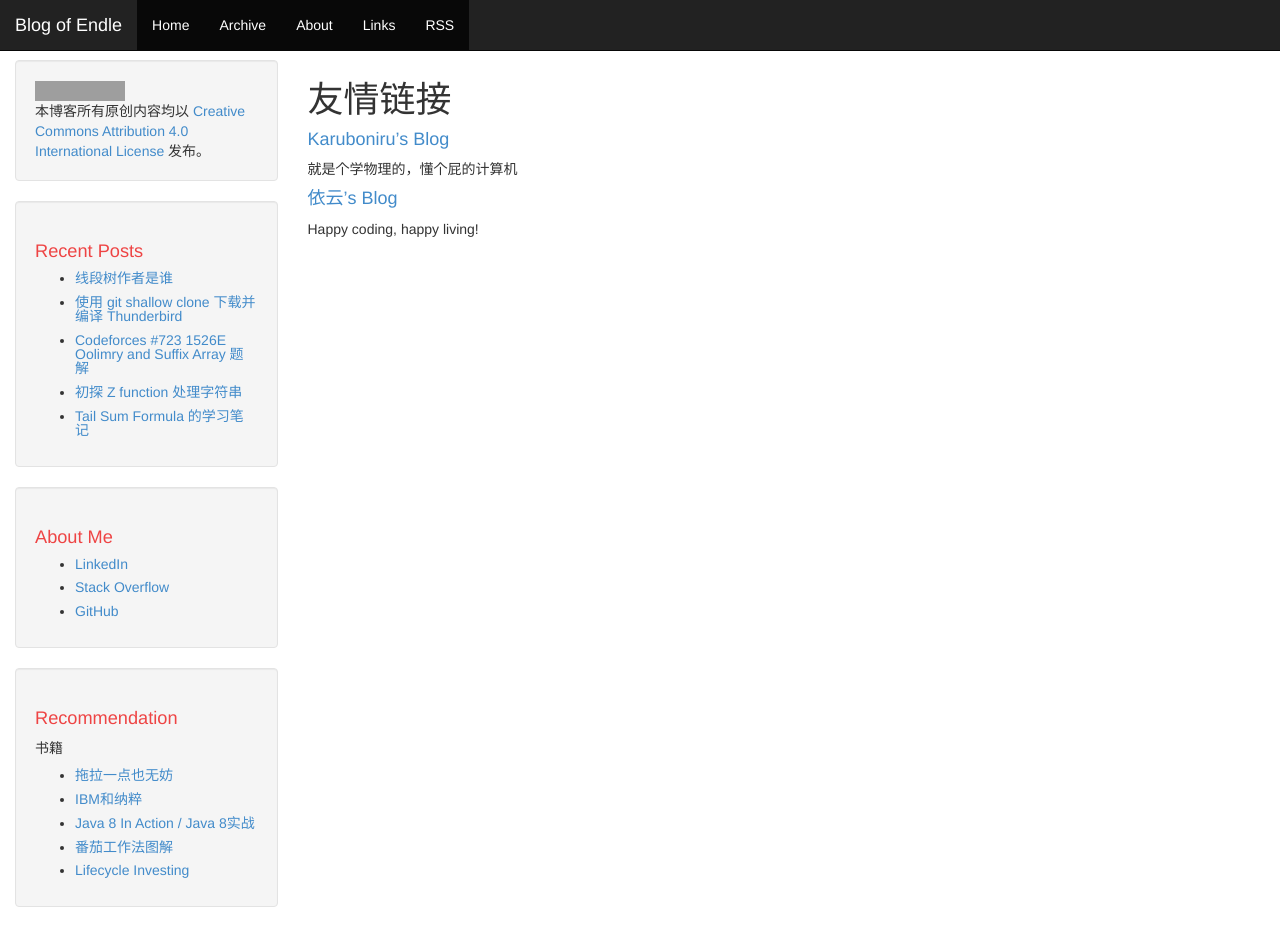
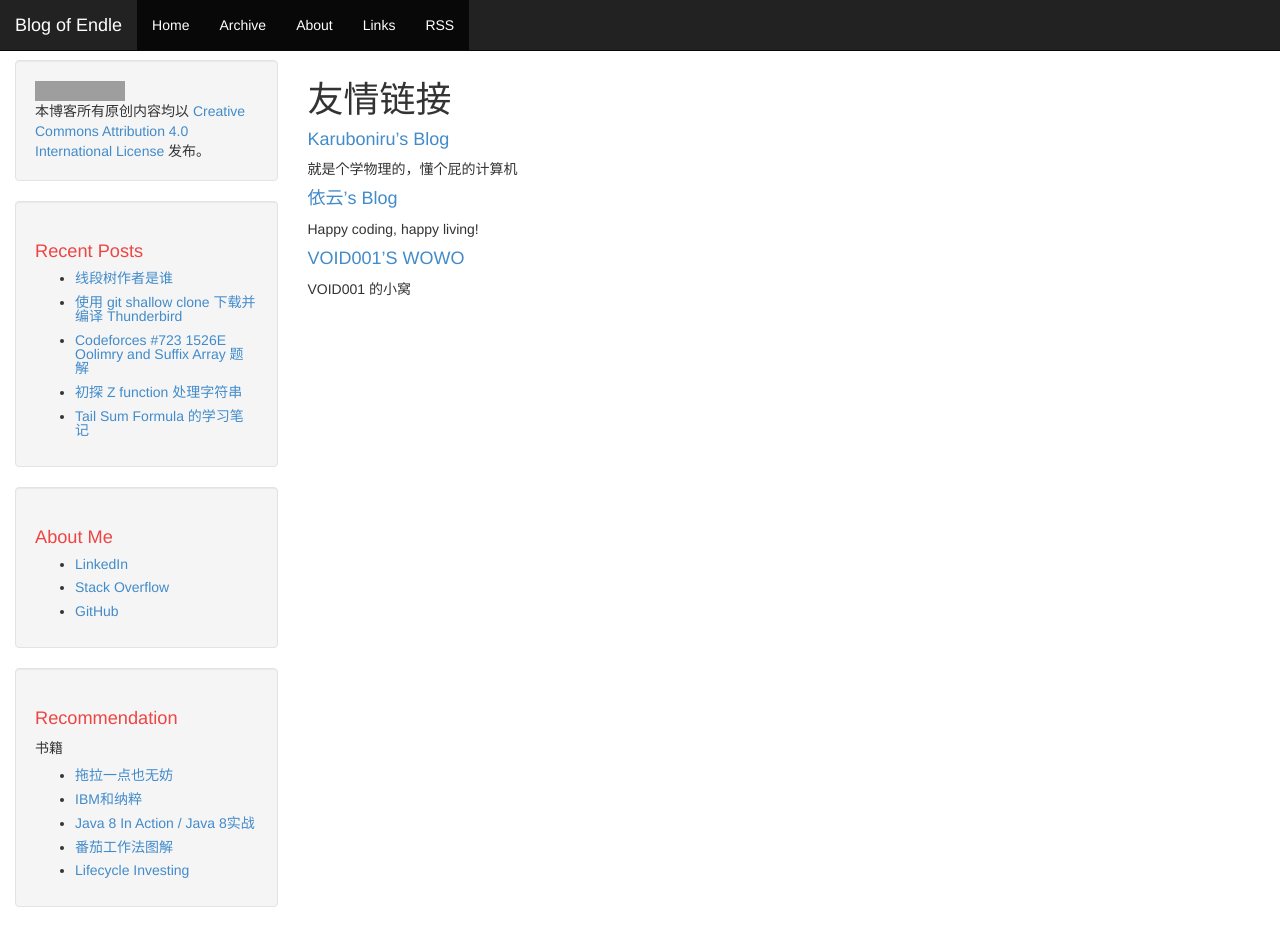
Before and after one commit to Endle/endle.github.io, a Jekyll site: the page built from links/index.md, in a window 1280 px wide and 987 px high. Shown: the top 946 px of the window. Built offline with Jekyll 4.4.1, drawn with Linux system fonts in a browser that asks for light colours; grey boxes are pictures that could not be loaded.

Commit message:
Add link
Signed-off-by: Zhenbo Li <litimetal@gmail.com>

```diff
--- a/links/index.md
+++ b/links/index.md
@@ -12,3 +12,5 @@ title: 友情链接
 
 #### [依云's Blog](https://blog.lilydjwg.me/)
 Happy coding, happy living!
+#### [VOID001'S WOWO](https://void-shana.moe)
+VOID001 的小窝
```
